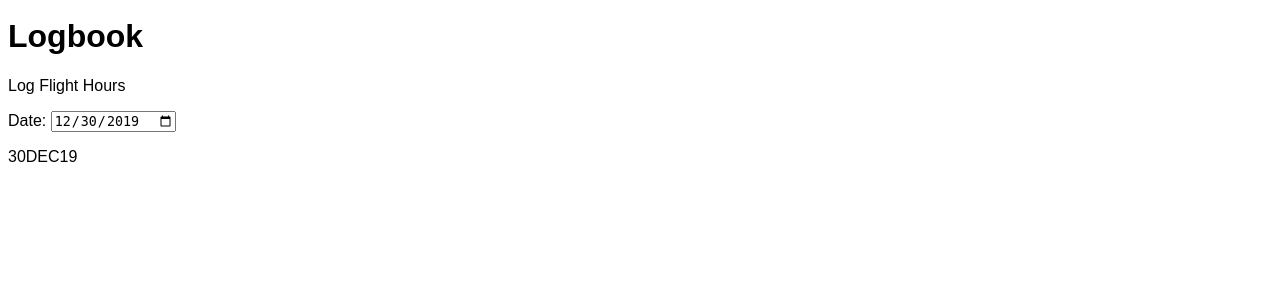
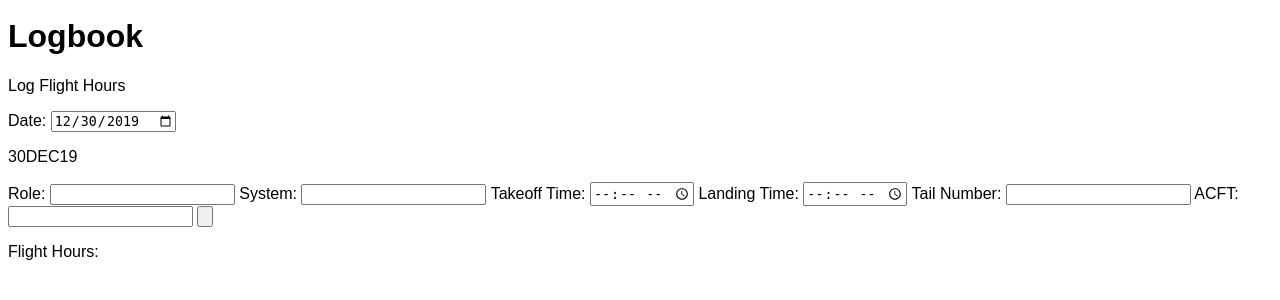
Before and after one commit to dastrope/CrewChiefSupportApp, a Flask app: page /logbook in a window 1280 px wide. Shown: the part 157-457 px from the top of the page. Run offline with Flask 2, Linux system fonts and the light colour scheme.

Commit message:
added placeholder input boxes and submit button for all data elements currently needed to log a flight, also added a function to convert the flight time to flight hours using the 1.0 format (whole numbers = hours decimal = 6 minute intervals)

```diff
--- a/templates/logbook.html
+++ b/templates/logbook.html
@@ -41,15 +41,56 @@
         milStyleDate = day+months[month-1]+year.slice(2);
         document.getElementById("milDate").innerHTML=milStyleDate;
       }
+
+      function calculateFlightTime() {
+        /* Function to calculate the time between take off and landing times and display it in the proper format
+           Times are converted to floats with 1 decimal place, 1.0 = 1 hour and 0.1 = 6 minutes as requested
+         */
+        var start = document.getElementById("starttime").value,
+                end = document.getElementById("endtime").value,
+                startminutes,
+                endminutes,
+                total;
+
+        start = start.split(":"); //initially received as a string with format 16:11 (24 hour)
+        end = end.split(":");
+        startminutes = parseInt(start[0]) * 60 + parseInt(start[1]);
+        endminutes = parseInt(end[0]) * 60 + parseInt(end[1]);
+        total = endminutes - startminutes;
+
+        if (endminutes < startminutes) {
+          total += 24*60; //to account for when a flight starts at 11pm on one day and ends at 3 am the next day
+        }
+        total = total / 60; //convert to 6 minute intervals
+        total = total.toFixed(1);
+        document.getElementById("flighthours").innerHTML = total;
+
+      }
     </script>
 
     <h1> Logbook </h1>
     <p> Log Flight Hours </p>
 
     <form>
-    Date:
-    <input onchange="setMilDate()" id="datePicker" type="date" />
-    <p id="milDate"></p>
+      Date:
+      <input onchange="setMilDate()" id="datePicker" type="date" />
+      <p id="milDate"></p>
+      Role:
+      <input id="role" type="text"/>
+      System:
+      <input id="system" type="text"/>
+      Takeoff Time:
+      <input id="starttime" type="time">
+      Landing Time:
+      <input id="endtime" type="time">
+      Tail Number:
+      <input id="tailnum" type="text"/>
+      ACFT:
+      <input id="aircraft" type="text"/>
+      <input id="submit" type="button" onclick="calculateFlightTime()"/>
+      <p></p>
+      Flight Hours:
+      <a id="flighthours"><a/>
     </form>
 
     {% endblock %}
```
